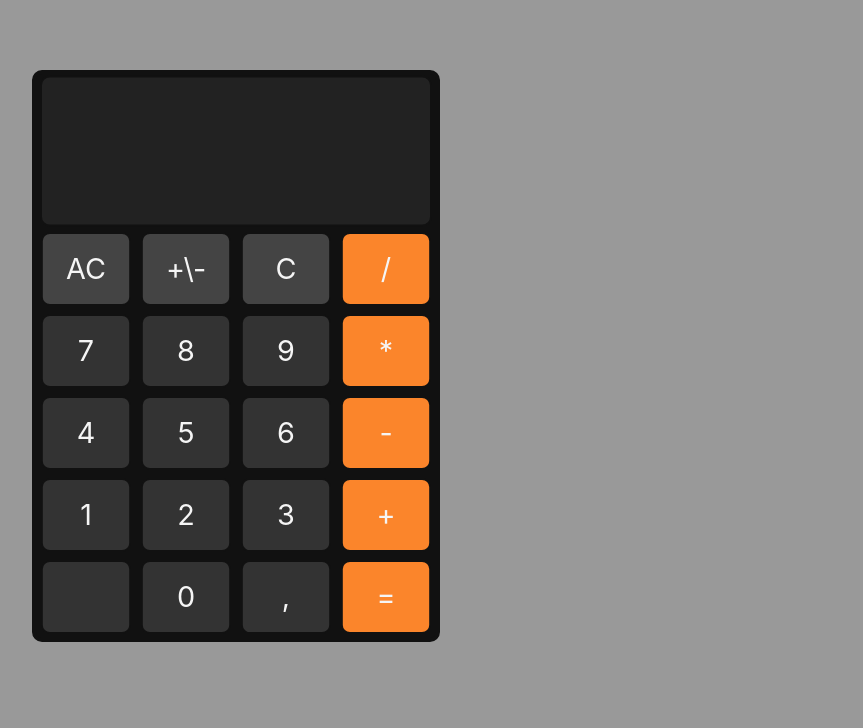
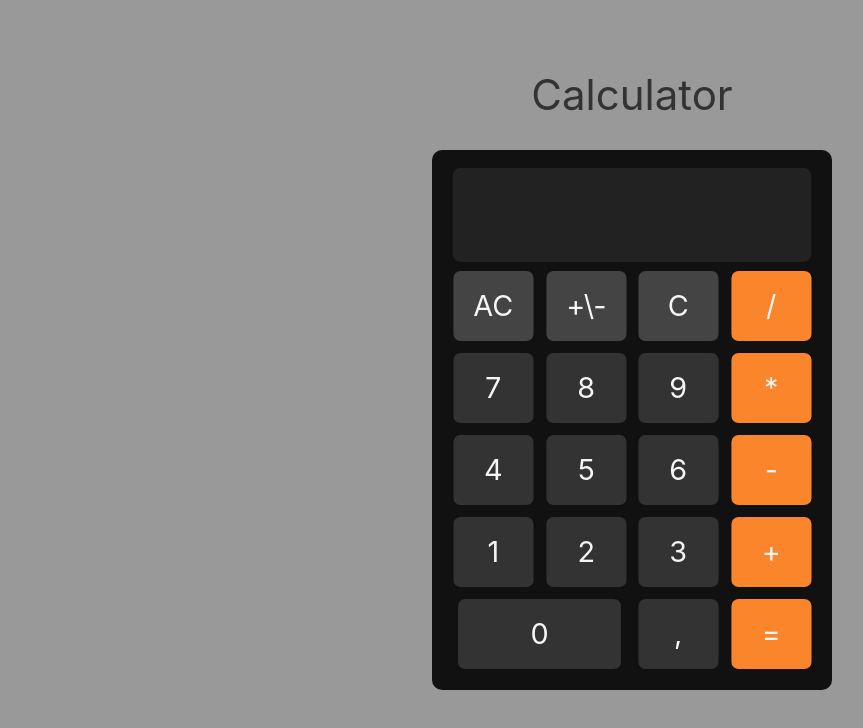
Before and after one commit to eugenepokalyuk/calc, a React (Create React App) app: page / in a window 1280 px wide. Shown: the top 728 px of the page, without its empty margins (8-871 px from the left). Built offline with nearby package versions, Linux system fonts and the light colour scheme.

Commit message:
Update App.js

```diff
--- a/src/App.css
+++ b/src/App.css
@@ -49,9 +49,7 @@ html {
 }
 
 .calc-container {
-  width: 400px;
   background: #111;
-  padding: 10px;
   border-radius: 10px;
 }
 
@@ -60,6 +58,11 @@ html {
   border-radius: 10px;
   border: 2px solid #111;
   scale: 0.98;
+  height: 100px;
+}
+
+.color-white {
+  color: #f5f5f5;
 }
 
 .uk-padding-2xsmall {
--- a/src/App.js
+++ b/src/App.js
@@ -1,5 +1,6 @@
 import './App.css';
 import React from 'react';
+import Calc from './Calculator';
 
 import 'uikit/dist/css/uikit.css'
 import 'uikit/dist/js/uikit.js'
@@ -8,7 +9,7 @@ function App() {
     let result = "";
 
     function checkErr() {
-        if(document.getElementById("calcDisplay").textContent === "Too much!") {
+        if (document.getElementById("calcDisplay").textContent === "Too much!") {
             document.getElementById("calcDisplay").textContent = "";
             result = ""
         }
@@ -67,41 +68,41 @@ function App() {
             case "+\\-":
                 checkErr();
                 result = +result
-            result = result > 0 ? -result : result-result * 2;
+                result = result > 0 ? -result : result - result * 2;
                 break;
             case "/":
                 checkErr();
-            if(result.length !== 0) {
-                result[result.length-1] === "/" ? result = result : result += "/";
+                if (result.length !== 0) {
+                    result[result.length - 1] === "/" ? result = result : result += "/";
                 }
                 break;
             case "*":
                 checkErr();
-            if(result.length !== 0) {
-                result[result.length-1] === "*" ? result = result : result += "*";
+                if (result.length !== 0) {
+                    result[result.length - 1] === "*" ? result = result : result += "*";
                 }
                 break;
             case "-":
                 checkErr();
-            if(result.length !== 0) {
-                result[result.length-1] === "-" ? result = result : result += "-";
+                if (result.length !== 0) {
+                    result[result.length - 1] === "-" ? result = result : result += "-";
                 }
                 break;
             case "+":
                 checkErr();
-            if(result.length !== 0) {
-                result[result.length-1] === "+" ? result = result : result += "+";
+                if (result.length !== 0) {
+                    result[result.length - 1] === "+" ? result = result : result += "+";
                 }
                 break;
             case ",":
                 checkErr();
-            if(result.length !== 0) {
-                result[result.length-1] === "," ? result = result : result += ",";
+                if (result.length !== 0) {
+                    result[result.length - 1] === "," ? result = result : result += ",";
                 }
                 break;
             case "=":
                 checkErr();
-            if(result.length !== 0) {
+                if (result.length !== 0) {
                     result = eval(result).toFixed(2);
                 }
                 break;
@@ -111,7 +112,7 @@ function App() {
                 break;
         }
 
-    if(document.getElementById("calcDisplay").textContent.length >= 9) {
+        if (document.getElementById("calcDisplay").textContent.length >= 9) {
             document.getElementById("calcDisplay").textContent = "Too much!"
         } else {
             document.getElementById("calcDisplay").textContent = result
@@ -121,12 +122,12 @@ function App() {
     return (
         <div className='uk-container uk-section'>
             <div className="uk-width-expand@s uk-text-center uk-flex uk-flex-center uk-flex-column">
-                <div className='calc-container uk-padding-remove uk-padding-2xsmall' data-uk-scrollspy="cls:uk-animation-fade">
+                <h1 className='uk-margin-remove uk-padding-remove' data-uk-scrollspy="cls:uk-animation-slide-top">Calculator</h1>
+                <div className='calc-container uk-padding-small uk-width-1-3@l uk-align-center' data-uk-scrollspy="cls:uk-animation-fade">
                     <div className="uk-grid-collapse uk-child-width-expand@s uk-text-center" data-uk-grid>
                         <div className='calc-display'>
-                            <div className="uk-padding uk-light uk-text-right uk-height-small">
-                            <h1 id="calcDisplay" className='uk-padding-small'>
-                            </h1>
+                            <div className="uk-text-right">
+                                <h1 id="calcDisplay" className='color-white uk-padding-small'></h1>
                             </div>
                         </div>
                     </div>
@@ -165,13 +166,13 @@ function App() {
                         <div className='calc-button' onClick={calcValue}>
                             <div className="uk-padding-small">4</div>
                         </div>
-                        <div className='calc-button'onClick={calcValue}>
+                        <div className='calc-button' onClick={calcValue}>
                             <div className="uk-padding-small">5</div>
                         </div>
-                        <div className='calc-button'onClick={calcValue}>
+                        <div className='calc-button' onClick={calcValue}>
                             <div className="uk-padding-small">6</div>
                         </div>
-                        <div className='calc-button calc-button-operation'onClick={calcValue}>
+                        <div className='calc-button calc-button-operation' onClick={calcValue}>
                             <div className="uk-padding-small">-</div>
                         </div>
                     </div>
@@ -192,10 +193,7 @@ function App() {
                     </div>
 
                     <div className="uk-grid-collapse uk-child-width-1-4 uk-text-center" data-uk-grid>
-                        <div className='calc-button'>
-                            <div className="uk-padding-small"></div>
-                        </div>
-                        <div className='calc-button' onClick={calcValue}>
+                        <div className='calc-button uk-width-expand' onClick={calcValue}>
                             <div className="uk-padding-small">0</div>
                         </div>
                         <div className='calc-button' onClick={calcValue}>
--- /dev/null
+++ b/src/Calculator.js
@@ -0,0 +1,68 @@
+import React, { Component } from 'react'
+
+class Calculator extends Component {
+  state = {
+    num1: 0,
+    num2: 0,
+    result: 0
+  }
+
+  handleChange = (event, number) => {
+    const value = parseInt(event.target.value, 10)
+
+    if (number === 1) {
+      this.setState({ num1: value })
+    } else {
+      this.setState({ num2: value })
+    }
+  }
+
+  handleCalculation = (operator) => {
+    let result = 0
+    const { num1, num2 } = this.state
+    switch(operator) {
+      case 'add':
+        result = num1 + num2
+        break
+      case 'subtract':
+        result = num1 - num2
+        break
+      case 'multiply':
+        result = num1 * num2
+        break
+      case 'divide':
+        result = num1 / num2
+        break
+      default:
+        break
+    }
+    this.setState({ result })
+  }
+
+  render() {
+    const { num1, num2, result } = this.state
+    return (
+      <div>
+        <input
+          type="number"
+          value={num1}
+          onChange={e => this.handleChange(e, 1)}
+        />
+        <input
+          type="number"
+          value={num2}
+          onChange={e => this.handleChange(e, 2)}
+        />
+        <br />
+        <button onClick={() => this.handleCalculation('add')}>+</button>
+        <button onClick={() => this.handleCalculation('subtract')}>-</button>
+        <button onClick={() => this.handleCalculation('multiply')}>*</button>
+        <button onClick={() => this.handleCalculation('divide')}>/</button>
+        <br />
+        <h1>Result: {result}</h1>
+      </div>
+    )
+  }
+}
+
+export default Calculator
```
Lines whose indentation alone changed are shown as unchanged.
